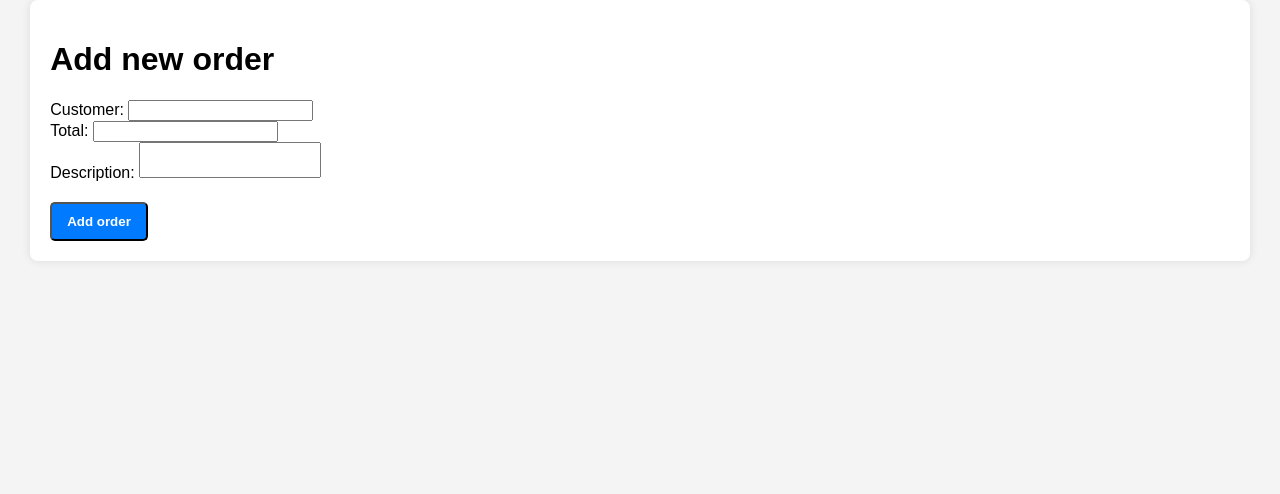
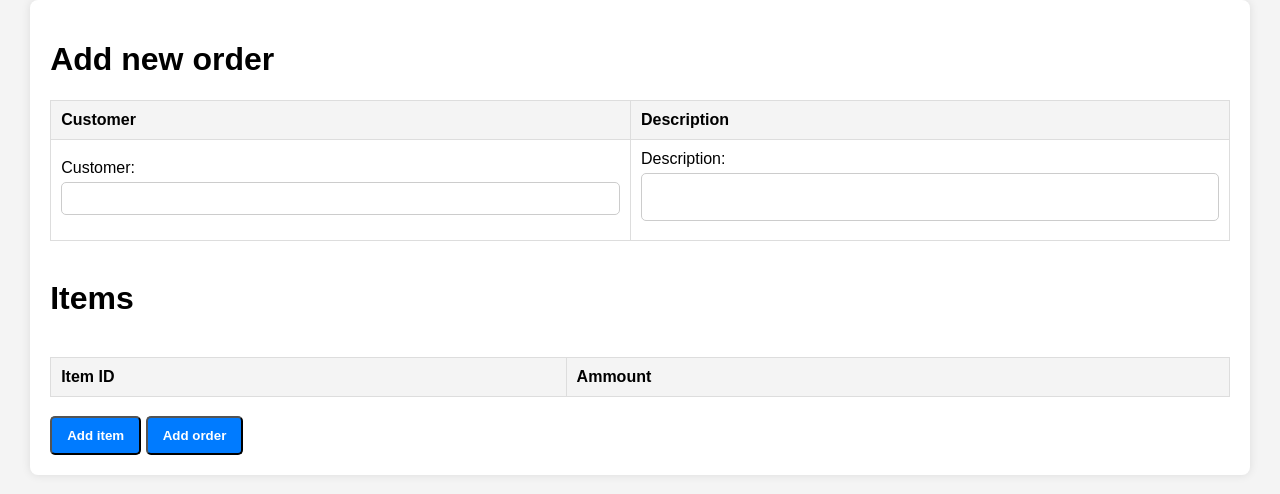
Before and after one commit to PeterStoytchev/epren-webshop, a Flask app: page /admin/order_add in a window 1280 px wide. Shown: the top 494 px of the page. Run offline with Flask 3, Linux system fonts and the light colour scheme; lists and menus that the app fills with data are empty; parts of the project's set-up code (start-up, migrations or seed data) failed here and were passed over.

Commit message:
support for adding new orders from the admin panel

```diff
--- a/main.py
+++ b/main.py
@@ -130,7 +130,7 @@ def admin_delete_image(item_id, slot):
 def admin_order_list():
     with get_cursor() as cursor:
         #TODO: Use customer_id to get customer name from customers table
-        cursor.execute('SELECT o.id, o.customer_id, SUM(oi.quantity * p.price) as total, o.description FROM orders o JOIN orders_items oi ON o.id = oi.order_id JOIN items p ON oi.item_id = p.id GROUP BY o.id')
+        cursor.execute('SELECT o.id, o.customer_id, ROUND(SUM(oi.quantity * p.price), 2) as total, o.description FROM orders o JOIN orders_items oi ON o.id = oi.order_id JOIN items p ON oi.item_id = p.id GROUP BY o.id')
         orders = cursor.fetchall()
 
     return render_template("admin_order_list.html", orders=orders)
@@ -138,7 +138,7 @@ def admin_order_list():
 @app.route('/admin/order_details/<int:order_id>', methods=["GET"])
 def admin_details_order(order_id):
     with get_cursor() as cursor:
-        cursor.execute('SELECT o.id, o.customer_id, SUM(oi.quantity * p.price) as total, o.description FROM orders o JOIN orders_items oi ON o.id = oi.order_id JOIN items p ON oi.item_id = p.id WHERE o.id = ?', (order_id,))
+        cursor.execute('SELECT o.id, o.customer_id, ROUND(SUM(oi.quantity * p.price), 2) as total, o.description FROM orders o JOIN orders_items oi ON o.id = oi.order_id JOIN items p ON oi.item_id = p.id WHERE o.id = ?', (order_id,))
         order = cursor.fetchone()
 
         ordered_items = cursor.execute('SELECT p.title, oi.quantity, p.price FROM orders_items oi JOIN items p ON oi.item_id = p.id WHERE oi.order_id = ?', (order_id,)).fetchall()
@@ -156,26 +156,28 @@ def admin_update_order(order_id):
 @app.route('/admin/order_add', methods=['POST', 'GET'])
 def admin_add_order():
     if request.method == 'POST':
-        title = request.form['title']
-        price = request.form['price']
-        quantity = request.form['quantity']
+        customer_id = request.form['customer']
         description = request.form['description']
 
-        if not title or not price or not quantity:
-            flash('Title, price, and quantity are required.', 'error')
-            return redirect(url_for('admin_add_order'))
-
-        try:
-            price = float(price)
-            quantity = int(quantity)
-        except ValueError:
-            flash('Invalid price or quantity.', 'error')
+        if not customer_id:
+            flash('Customer id is required.', 'error')
             return redirect(url_for('admin_add_order'))
 
         with get_cursor() as cursor:
             cursor.execute('''
-                INSERT INTO orders (title, price, quantity, description) VALUES (?, ?, ?, ?)
-            ''', (title, price, quantity, description))
+                INSERT INTO orders (customer_id, description) VALUES (?, ?)
+            ''', (customer_id, description))
+            order_id = cursor.execute('SELECT last_insert_rowid()').fetchone()[0]
+
+            items = []
+            for key, value in request.form.items():
+                complete_key = key.split('-')
+                if complete_key[0] == 'item' and complete_key[1] == 'id':
+                    item_id = int(request.form[f"item-id-{complete_key[2]}"])
+                    ammount = int(request.form[f"item-ammount-{complete_key[2]}"])
+                    items.append((order_id, item_id, ammount))
+
+            cursor.executemany('INSERT INTO orders_items (order_id, item_id, quantity) VALUES (?, ?, ?)', items)
 
         flash('New order added successfully!', 'success')
         return redirect(url_for('admin_order_list'))
--- a/static/basic.css
+++ b/static/basic.css
@@ -91,10 +91,10 @@ a:hover {
     font-weight: bold;
 }
 
-.generic-detail input[type="text"],
-.generic-detail input[type="number"],
-.generic-detail input[type="file"],
-.generic-detail textarea {
+input[type="text"],
+input[type="number"],
+input[type="file"],
+textarea {
     width: 100%;
     padding: 8px;
     margin: 5px 0;
--- a/templates/admin_add_order.html
+++ b/templates/admin_add_order.html
@@ -12,14 +12,80 @@
     <div class="order-details">
         <h1>Add new order</h1>
         <form method="POST" action="{{ url_for('admin_add_order') }}" enctype="multipart/form-data">
-            <label for="customer">Customer:</label>
-            <input type="text" id="customer" name="customer" required><br>
+            <table>
+                <thead>
+                    <tr>
+                        <th>Customer</th>
+                        <th>Description</th>
+                    </tr>
+                </thead>
+                <tbody>
+                    <tr>
+                        <td>
+                            <label for="customer">Customer:</label>
+                            <input type="text" id="customer" name="customer" required><br>
+                        </td>
+                        <td>
+                            <label for="description">Description:</label>
+                            <textarea id="description" name="description" required></textarea><br>
+                        </td>
+                    </tr>
+                </tbody>
+            </table>
 
-            <label for="total">Total:</label>
-            <input type="number" id="total" name="total" required><br>
+            <br>
+            <h1>Items</h1>
+            <br>
 
-            <label for="description">Description:</label>
-            <textarea id="description" name="description" required></textarea><br>
+            <table class="items-table">
+                <tr>
+                    <th>Item ID</th>
+                    <th>Ammount</th>
+                </tr>
+                <tr>
+                </tr>
+            </table>
+
+            </div>
+            <button type="button" id="add-item-button" class="positive-button">Add item</button>
+            <script>
+                var itemCount = 1;
+
+                function makeLabel(attribute) {
+                    const newitemLabelid = document.createElement('label');
+                    newitemLabelid.setAttribute('for', attribute + itemCount);
+
+                    return newitemLabelid;
+                }
+
+                function makeInput(attribute) {
+                    const newitemInput = document.createElement('input');
+                    newitemInput.setAttribute('type', 'number');
+                    newitemInput.setAttribute('id', attribute + itemCount);
+                    newitemInput.setAttribute('name', attribute + itemCount);
+
+                    return newitemInput;
+                }
+
+                function makeRow(row, attribute) {
+                    const itemIdCell = document.createElement('td');
+                    itemIdCell.appendChild(makeLabel(attribute));
+                    itemIdCell.appendChild(makeInput(attribute));
+                    row.appendChild(itemIdCell);
+                }
+
+                document.getElementById('add-item-button').addEventListener('click', function() {
+                    const items_table = document.querySelector('.items-table');
+                    const newRow = document.createElement('tr');
+
+                    makeRow(newRow, 'item-id-');
+                    makeRow(newRow, 'item-ammount-');
+
+                    items_table.appendChild(newRow);
+
+                    itemCount = itemCount + 1;
+                });
+            </script>
 
             <button type="submit" class="positive-button">Add order</button>
         </form>
--- a/templates/admin_order.html
+++ b/templates/admin_order.html
@@ -61,7 +61,7 @@
                             <th>Price</th>
                         </tr>
                     </thead>
-                    <tbody>
+                    <tbody> <!-- TODO: Make editable -->
                         {% for orderd_item in ordered_items %}
                             <tr>
                                 <td>{{ orderd_item[0] }}</td>
```
